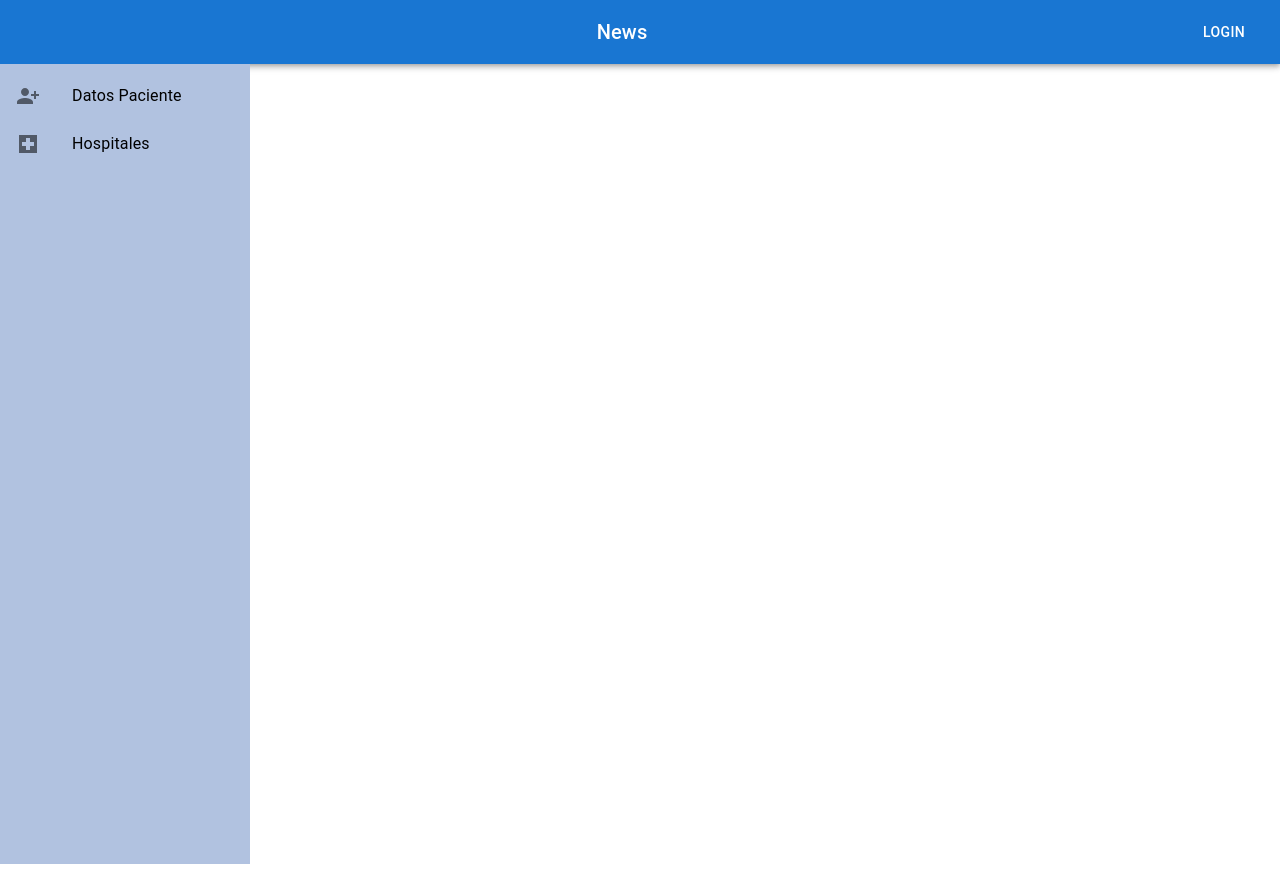
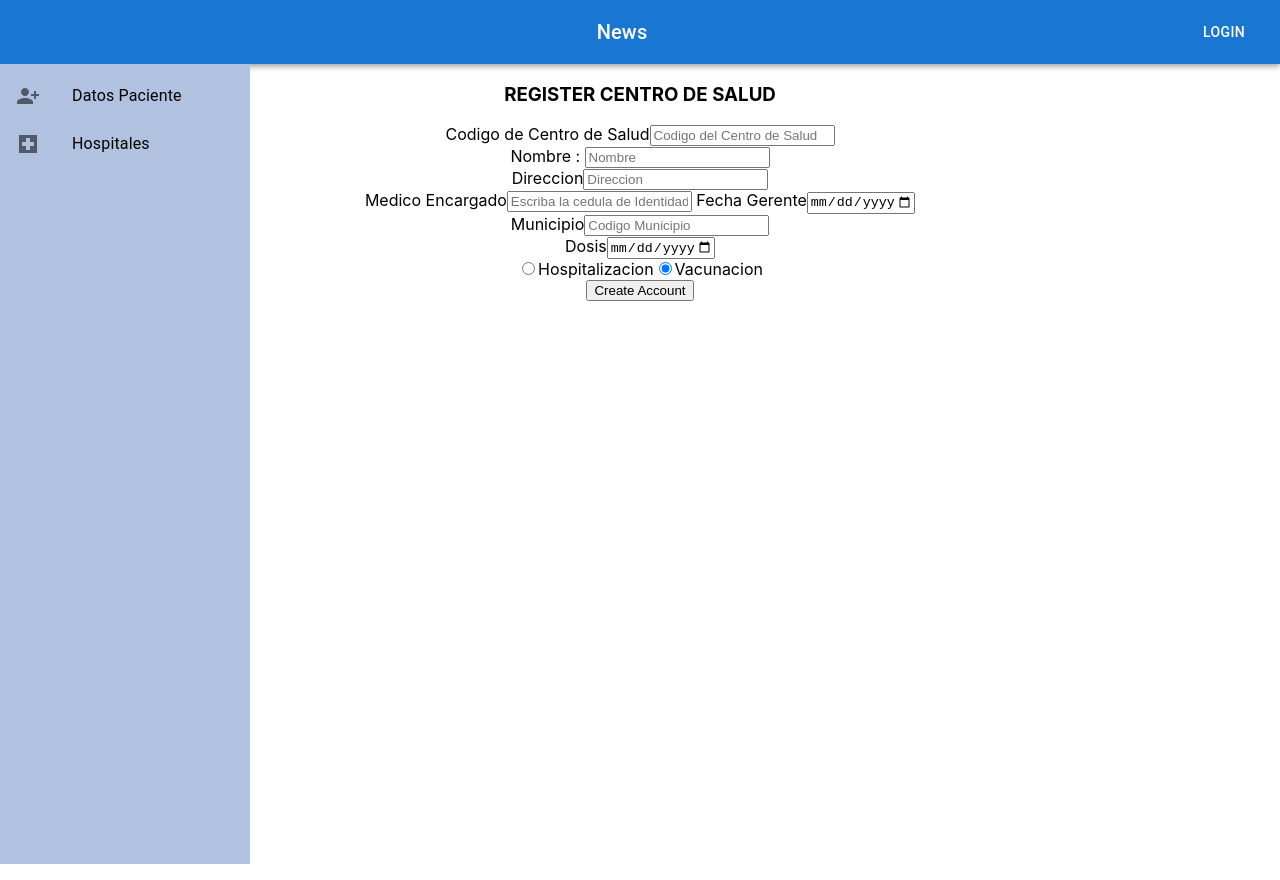
Before and after one commit to Educon001/Frontend-Proyecto_BD1, a React (Create React App) app: page / in a window 1280 px wide. Built offline with nearby package versions, Linux system fonts and the light colour scheme.

Commit message:
Formularios casi completos

```diff
--- a/src/App.tsx
+++ b/src/App.tsx
@@ -3,6 +3,8 @@ import BarraSuperior from "./BarraSuperior";
 import './App.css';
 import BarraLateral from "./BarraLateral";
 import FormularioPersona from "./componentes/FormularioPersona";
+import FormularioVacunada from "./componentes/FormularioVacunada"
+import FormularioCentroVacunacion from "./componentes/FormularioCentroVacunacion";
 function App() {
 
     const [barraLateral,setBarraLateral]=useState(false)
@@ -44,7 +46,9 @@ function App() {
         <div className="App">
             <BarraSuperior />
             <BarraLateral actiDesacHosp={handleFormularioHosp} actiDesacPer={handleFormularioPer}/>
-            {formularioPer ? <FormularioPersona/>:null}
+            {/*<FormularioPersona/>*/}
+            {/*<FormularioVacunada/>*/}
+            <FormularioCentroVacunacion/>
         </div>
 
     </>
--- /dev/null
+++ b/src/componentes/FormularioCentroVacunacion.tsx
@@ -0,0 +1,56 @@
+import React from 'react';
+
+function FormularioCentroVacunacion() {
+    return (
+        <>
+            <div className="main">
+
+
+                <h3>REGISTER CENTRO DE SALUD</h3>
+                <form id="reg-form">
+                    <div>
+                        <label htmlFor="Codigo">Codigo de Centro de Salud</label>
+                        <input type="text" id="name" spellCheck="false" placeholder="Codigo del Centro de Salud"/>
+                    </div>
+                    <div>
+                        <label htmlFor="Nombre">Nombre : </label>
+                        <input type="text" id="Nombre" placeholder="Nombre"/>
+                    </div>
+                    <div >
+                        <label htmlFor="Direccion">Direccion</label>
+                        <input type="text" id="Direccion" placeholder="Direccion"/>
+
+                    </div>
+                    <div>
+                        <label htmlFor="CIMedico">Medico Encargado</label>
+                        <input type="text" id="CIPersonal" placeholder="Escriba la cedula de Identidad Personal de Salud"/>
+                        <label htmlFor="FechaGerente"> Fecha Gerente</label>
+                        <input type="date" name="FechaGerente" min="1900-01-01" max="2018-12-31"/>
+                    </div>
+                    <div>
+                        <label htmlFor="CodigoMunicipio">Municipio</label>
+                        <input type="text" id="CodigoMunicipio" placeholder="Codigo Municipio"/>
+                    </div>
+                    <div>
+                        <label htmlFor="Dosis"> Dosis</label>
+                        <input type="date" name="fechaNac" min="1900-01-01" max="2018-12-31"/>
+                    </div>
+                    <div>
+                        <input type="radio" name="HospVacu" value="Hospitalizacion" checked/>Hospitalizacion
+                        <input type="radio" name="HospVacu" value="Vacunacion" checked/>Vacunacion
+                    </div>
+                    <div>
+                        <label></label>
+                        <input type="submit" value="Create Account" id="create-account" className="button"/>
+                    </div>
+
+                </form>
+
+
+            </div>
+
+        </>
+    );
+}
+
+export default FormularioCentroVacunacion;
--- /dev/null
+++ b/src/componentes/FormularioVacunada.tsx
@@ -0,0 +1,50 @@
+import React from 'react';
+
+const FormularioVacunada = () => {
+    return (
+        <>
+            <div className="main">
+
+
+                <h3>REGISTER VACUNACION</h3>
+                <form id="reg-form">
+                    <div>
+                        <label htmlFor="CIPACIENTE">CI Paciente</label>
+                        <input type="text" id="name" spellCheck="false" placeholder="Escriba la cedula de Identidad del que se vacunara"/>
+                    </div>
+                    <div>
+                        <label htmlFor="CodVacuna">Codigo Vacuna</label>
+                        <input type="text" id="CodVacuna" placeholder="Codigo de vacuna"/>
+                    </div>
+                    <div >
+                        <label htmlFor="CodCentroDeVacunacion">Centro de Vacunacion</label>
+                        <input type="text" id="CodCentroDeVacunacion" placeholder="Centro de vacunacion"/>
+
+                    </div>
+                    <div>
+                        <label htmlFor="CIPersonal">Personal de Salud CI</label>
+                        <input type="text" id="CIPersonal" placeholder="Escriba la cedula de Identidad Personal de Salud"/>
+                    </div>
+                    <div>
+                        <label htmlFor="FechaVacunacion">Fecha de Vacunacion</label>
+                        <input type="date" name="fechaNac" min="1900-01-01" max="2018-12-31"/>
+                    </div>
+                    <div>
+                        <label htmlFor="Dosis"> Dosis</label>
+                        <input type="text" id="Dosis" placeholder="Dosis"/>
+                    </div>
+
+                    <div>
+                        <label></label>
+                        <input type="submit" value="Create Account" id="create-account" className="button"/>
+                    </div>
+                </form>
+
+
+            </div>
+
+        </>
+    );
+};
+
+export default FormularioVacunada;
```
Also changed, not shown: src/componentes/FormularioHospital.tsx (added, +44 -0 lines), src/css/Formularios.css (renamed from src/css/FormularioPersona.css).
